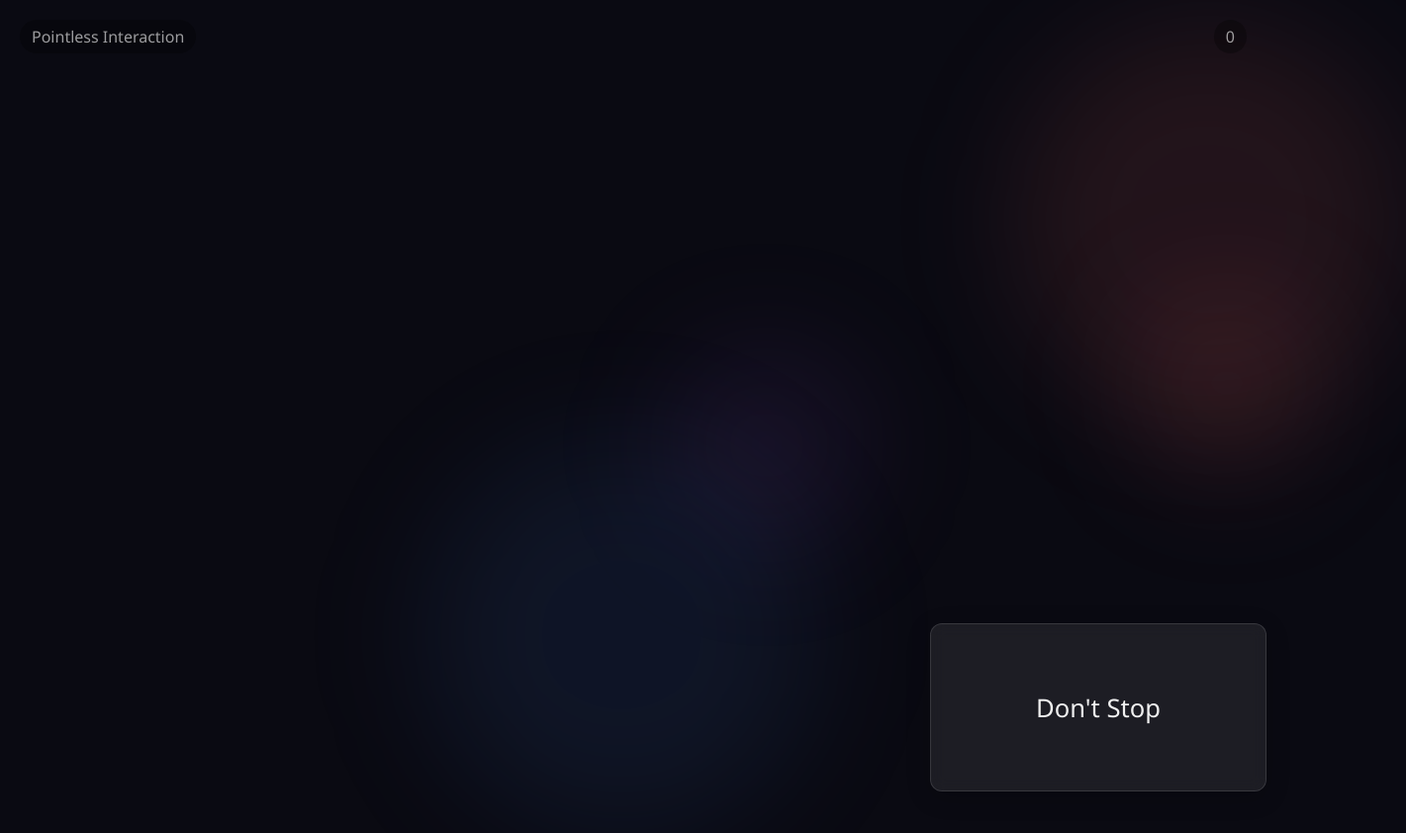
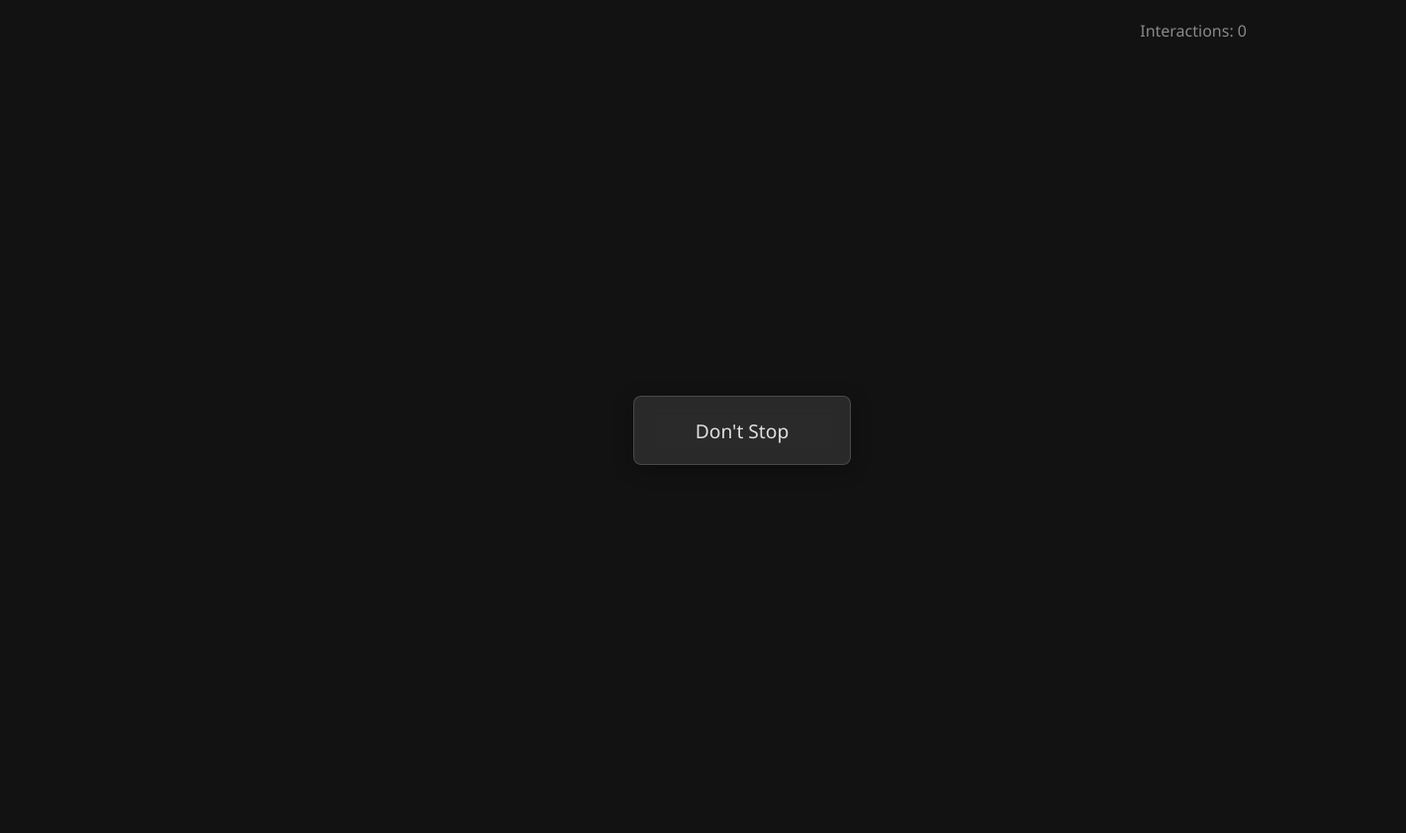
Before and after one commit to Varun-Ajith/fun-website, a plain HTML site: page index.html in a window 1280 px wide. Shown: the whole page at 99% size, 1421 px wide, since content can reach past the window. After the commit the page ends 800 px from the top, so only its background shows below. Drawn offline with Linux system fonts and the light colour scheme.

Commit message:
Update index.html

```diff
--- a/index.html
+++ b/index.html
@@ -15,52 +15,47 @@
         }
 
         body {
-            background: #0a0a12;
+            background: #121212;
             height: 100vh;
             overflow: hidden;
             display: flex;
             justify-content: center;
             align-items: center;
-            color: #f0f0f0;
+            color: #e0e0e0;
         }
 
-        .container {
+        .game-container {
             width: 100%;
             height: 100%;
             position: relative;
             display: flex;
-            flex-direction: column;
             justify-content: center;
             align-items: center;
-            padding: 20px;
         }
 
         .interaction-area {
-            position: relative;
+            position: absolute;
             cursor: pointer;
-            transition: all 0.4s cubic-bezier(0.175, 0.885, 0.32, 1.275);
+            transition: all 0.3s ease;
             display: flex;
             justify-content: center;
             align-items: center;
             text-align: center;
             font-weight: 500;
-            border-radius: 12px;
+            border-radius: 8px;
             overflow: hidden;
-            background: rgba(255, 255, 255, 0.08);
-            border: 1px solid rgba(255, 255, 255, 0.12);
-            backdrop-filter: blur(8px);
-            box-shadow: 0 6px 24px rgba(0, 0, 0, 0.2);
-            padding: 30px;
+            background: rgba(255, 255, 255, 0.1);
+            border: 1px solid rgba(255, 255, 255, 0.15);
+            backdrop-filter: blur(10px);
+            box-shadow: 0 4px 20px rgba(0, 0, 0, 0.3);
+            padding: 20px;
             max-width: 90%;
             z-index: 10;
-            width: 300px;
-            height: 150px;
         }
 
         .interaction-text {
             pointer-events: none;
-            font-size: 1.4rem;
-            transition: transform 0.3s ease;
+            font-size: 1.2rem;
         }
 
         .particle {
@@ -72,14 +67,8 @@
         }
 
         @keyframes fade-out {
-            0% {
-                opacity: 1;
-                transform: translate(0, 0) scale(1);
-            }
-            100% {
-                opacity: 0;
-                transform: translate(var(--tx), var(--ty)) scale(0);
-            }
+            0% { opacity: 1; transform: translate(0, 0) scale(1); }
+            100% { opacity: 0; transform: translate(var(--tx), var(--ty)) scale(0); }
         }
 
         .counter {
@@ -87,261 +76,150 @@
             top: 20px;
             right: 20px;
             font-size: 1rem;
-            color: rgba(255, 255, 255, 0.6);
+            color: rgba(255, 255, 255, 0.5);
             z-index: 5;
-            background: rgba(0, 0, 0, 0.3);
-            padding: 6px 12px;
-            border-radius: 20px;
         }
 
-        .title {
-            position: absolute;
-            top: 20px;
-            left: 20px;
-            font-size: 1rem;
-            color: rgba(255, 255, 255, 0.6);
-            z-index: 5;
-            background: rgba(0, 0, 0, 0.3);
-            padding: 6px 12px;
-            border-radius: 20px;
-            font-weight: 400;
-        }
-
-        .background-element {
-            position: absolute;
-            border-radius: 50%;
-            background: rgba(60, 120, 216, 0.1);
-            filter: blur(60px);
-            z-index: 0;
-        }
-
-        /* Responsive adjustments */
-        @media (max-width: 768px) {
+        @media (max-width: 600px) {
             .interaction-area {
-                width: 280px;
-                height: 140px;
-                padding: 25px;
-            }
-
-            .interaction-text {
-                font-size: 1.3rem;
-            }
-        }
-
-        @media (max-width: 617px) {
-            .interaction-area {
-                width: 240px;
-                height: 130px;
-                padding: 20px;
-            }
-
-            .interaction-text {
-                font-size: 1.2rem;
-            }
-        }
-
-        @media (max-width: 450px) {
-            .interaction-area {
-                width: 220px;
-                height: 120px;
-                padding: 18px;
-            }
-
-            .interaction-text {
-                font-size: 1.1rem;
-            }
-
-            .counter, .title {
-                font-size: 0.9rem;
-            }
-        }
-
-        @media (max-width: 368px) {
-            .interaction-area {
-                width: 200px;
-                height: 110px;
+                width: 85% !important;
+                height: auto;
+                min-height: 120px;
                 padding: 15px;
             }
 
             .interaction-text {
                 font-size: 1rem;
             }
-
-            .counter, .title {
-                font-size: 0.85rem;
-            }
-        }
-
-        @media (min-width: 1024px) {
-            .interaction-area {
-                width: 340px;
-                height: 170px;
-            }
-
-            .interaction-text {
-                font-size: 1.6rem;
-            }
         }
     </style>
 </head>
 <body>
-    <div class="title">Pointless Interaction</div>
-    <div class="counter" id="counter">0</div>
-
-    <div class="container">
-        <div class="interaction-area" id="interactionElement">
-            <div class="interaction-text" id="interactionText">Touch Me</div>
-        </div>
+    <div class="counter" id="counter">Interactions: 0</div>
+    <div class="game-container" id="gameContainer">
+        <!-- Interaction area will be placed here -->
     </div>
 
     <script>
-        // Interaction behaviors
-        const behaviors = [
+        // List of interaction types
+        const interactions = [
             {
                 text: "Tap Here",
-                action: (element, textElement) => {
+                width: "200px",
+                height: "80px",
+                action: (element) => {
                     moveToRandomPosition(element);
-                    createParticles(element, 12);
-                    textElement.textContent = "Again!";
+                    createParticles(element, 10);
                 }
             },
             {
                 text: "Why?",
-                action: (element, textElement) => {
+                width: "180px",
+                height: "100px",
+                action: (element) => {
                     element.style.transform = `rotate(${Math.random() * 20 - 10}deg)`;
-                    element.style.background = `rgba(${Math.floor(Math.random() * 100)}, ${Math.floor(Math.random() * 150)}, ${Math.floor(Math.random() * 200)}, 0.15)`;
-                    textElement.style.transform = "scale(1.2)";
-                    setTimeout(() => textElement.style.transform = "scale(1)", 300);
+                    changeBackgroundShade();
                     createParticles(element, 15);
                 }
             },
             {
                 text: "Don't Stop",
-                action: (element, textElement) => {
-                    const newWidth = Math.max(200, Math.min(window.innerWidth - 40, Math.random() * 300 + 150));
-                    const newHeight = Math.max(100, Math.min(window.innerHeight - 100, Math.random() * 150 + 80));
-
-                    element.style.width = `${newWidth}px`;
-                    element.style.height = `${newHeight}px`;
+                width: "220px",
+                height: "70px",
+                action: (element) => {
+                    element.style.width = `${Math.random() * 100 + 150}px`;
+                    element.style.height = `${Math.random() * 50 + 60}px`;
                     moveToRandomPosition(element);
-                    createParticles(element, 10);
-                    textElement.textContent = "Keep Going";
+                    createParticles(element, 8);
                 }
             },
             {
                 text: "Pointless",
-                action: (element, textElement) => {
+                width: "160px",
+                height: "120px",
+                action: (element) => {
                     element.style.borderRadius = `${Math.random() * 50}%`;
                     element.style.opacity = `${0.7 + Math.random() * 0.3}`;
-                    textElement.textContent = "Exactly";
-                    createParticles(element, 14);
+                    createParticles(element, 12);
                 }
             },
             {
                 text: "Continue",
-                action: (element, textElement) => {
-                    element.style.transform = `scale(${0.85 + Math.random() * 0.3})`;
+                width: "190px",
+                height: "90px",
+                action: (element) => {
+                    element.style.transform = `scale(${0.8 + Math.random() * 0.4})`;
                     moveToRandomPosition(element);
-                    createParticles(element, 12);
-                    textElement.textContent = "More!";
+                    createParticles(element, 10);
                 }
             },
             {
                 text: "Why Not?",
-                action: (element, textElement) => {
+                width: "170px",
+                height: "110px",
+                action: (element) => {
                     const colors = ['#ff6b6b', '#4ecdc4', '#ffbe0b', '#9b5de5', '#00bbf9'];
-                    const color = colors[Math.floor(Math.random() * colors.length)];
-                    element.style.background = color;
+                    element.style.background = colors[Math.floor(Math.random() * colors.length)];
                     element.style.borderColor = 'rgba(255, 255, 255, 0.3)';
-                    textElement.textContent = "Indeed";
-                    createParticles(element, 16);
+                    createParticles(element, 15);
                 }
             }
         ];
 
         let interactionCount = 0;
-        let currentBehavior = 0;
         const counterElement = document.getElementById('counter');
-        const interactionElement = document.getElementById('interactionElement');
-        const interactionText = document.getElementById('interactionText');
-
-        // Create background elements
-        function createBackground() {
-            const container = document.querySelector('.container');
-            const sizes = [200, 300, 400];
-            const colors = [
-                'rgba(60, 120, 216, 0.1)',
-                'rgba(155, 93, 229, 0.1)',
-                'rgba(255, 107, 107, 0.1)',
-                'rgba(78, 205, 196, 0.1)'
-            ];
-
-            for (let i = 0; i < 4; i++) {
-                const el = document.createElement('div');
-                el.className = 'background-element';
-                el.style.width = `${sizes[Math.floor(Math.random() * sizes.length)]}px`;
-                el.style.height = el.style.width;
-                el.style.background = colors[Math.floor(Math.random() * colors.length)];
-                el.style.top = `${Math.random() * 100}%`;
-                el.style.left = `${Math.random() * 100}%`;
-                container.appendChild(el);
-            }
-        }
 
         // Initialize the interaction
         function init() {
-            createBackground();
-            currentBehavior = Math.floor(Math.random() * behaviors.length);
-            interactionText.textContent = behaviors[currentBehavior].text;
+            const gameContainer = document.getElementById('gameContainer');
 
-            // Position element in center
-            positionCenter();
+            // Create a random interaction
+            const randomInteraction = interactions[Math.floor(Math.random() * interactions.length)];
+            const interactionElement = document.createElement('div');
+            interactionElement.className = 'interaction-area';
+            interactionElement.style.width = randomInteraction.width;
+            interactionElement.style.height = randomInteraction.height;
+            interactionElement.innerHTML = `<div class="interaction-text">${randomInteraction.text}</div>`;
+
+            // Position initially in center
+            positionCenter(interactionElement);
 
             // Add event listeners
-            interactionElement.addEventListener('click', handleInteraction);
+            interactionElement.addEventListener('click', () => {
+                interactionCount++;
+                counterElement.textContent = `Interactions: ${interactionCount}`;
+                randomInteraction.action(interactionElement);
+            });
+
             interactionElement.addEventListener('touchstart', (e) => {
                 e.preventDefault();
-                handleInteraction();
+                interactionCount++;
+                counterElement.textContent = `Interactions: ${interactionCount}`;
+                randomInteraction.action(interactionElement);
             });
-        }
 
-        // Handle interaction
-        function handleInteraction() {
-            interactionCount++;
-            counterElement.textContent = interactionCount;
-            behaviors[currentBehavior].action(interactionElement, interactionText);
-
-            // Change to a different random behavior for next time
-            let newBehavior;
-            do {
-                newBehavior = Math.floor(Math.random() * behaviors.length);
-            } while (newBehavior === currentBehavior && behaviors.length > 1);
-
-            currentBehavior = newBehavior;
-            setTimeout(() => {
-                interactionText.textContent = behaviors[currentBehavior].text;
-            }, 300);
+            gameContainer.appendChild(interactionElement);
         }
 
         // Position element in center
-        function positionCenter() {
-            const container = document.querySelector('.container');
+        function positionCenter(element) {
+            const container = document.getElementById('gameContainer');
             const containerWidth = container.clientWidth;
             const containerHeight = container.clientHeight;
 
-            const elementWidth = interactionElement.offsetWidth;
-            const elementHeight = interactionElement.offsetHeight;
+            const elementWidth = element.offsetWidth;
+            const elementHeight = element.offsetHeight;
 
             const centerX = (containerWidth - elementWidth) / 2;
             const centerY = (containerHeight - elementHeight) / 2;
 
-            interactionElement.style.left = `${centerX}px`;
-            interactionElement.style.top = `${centerY}px`;
+            element.style.left = `${centerX}px`;
+            element.style.top = `${centerY}px`;
         }
 
         // Move element to a random position
         function moveToRandomPosition(element) {
-            const container = document.querySelector('.container');
+            const container = document.getElementById('gameContainer');
             const containerWidth = container.clientWidth;
             const containerHeight = container.clientHeight;
 
@@ -351,22 +229,21 @@
             const maxX = containerWidth - elementWidth;
             const maxY = containerHeight - elementHeight;
 
-            // Ensure we don't go off screen
             const safeX = Math.max(20, Math.min(maxX - 20, Math.random() * maxX));
             const safeY = Math.max(20, Math.min(maxY - 20, Math.random() * maxY));
 
-            element.style.transition = 'all 0.5s cubic-bezier(0.34, 1.56, 0.64, 1)';
+            element.style.transition = 'all 0.4s cubic-bezier(0.34, 1.56, 0.64, 1)';
             element.style.left = `${safeX}px`;
             element.style.top = `${safeY}px`;
 
             setTimeout(() => {
                 element.style.transition = '';
-            }, 500);
+            }, 400);
         }
 
         // Create particles effect
         function createParticles(element, count) {
-            const container = document.querySelector('.container');
+            const container = document.getElementById('gameContainer');
             const rect = element.getBoundingClientRect();
             const centerX = rect.left + rect.width / 2;
             const centerY = rect.top + rect.height / 2;
@@ -377,7 +254,7 @@
                 const particle = document.createElement('div');
                 particle.className = 'particle';
 
-                const size = Math.random() * 12 + 4;
+                const size = Math.random() * 10 + 5;
                 particle.style.width = `${size}px`;
                 particle.style.height = `${size}px`;
 
@@ -385,7 +262,7 @@
                 particle.style.backgroundColor = color;
 
                 const angle = Math.random() * Math.PI * 2;
-                const distance = Math.random() * 80 + 40;
+                const distance = Math.random() * 50 + 30;
 
                 const tx = Math.cos(angle) * distance;
                 const ty = Math.sin(angle) * distance;
@@ -404,6 +281,12 @@
             }
         }
 
+        // Change background shade slightly
+        function changeBackgroundShade() {
+            const shades = ['#121212', '#131313', '#111111', '#141414'];
+            document.body.style.background = shades[Math.floor(Math.random() * shades.length)];
+        }
+
         // Start immediately
         window.onload = init;
     </script>
```
